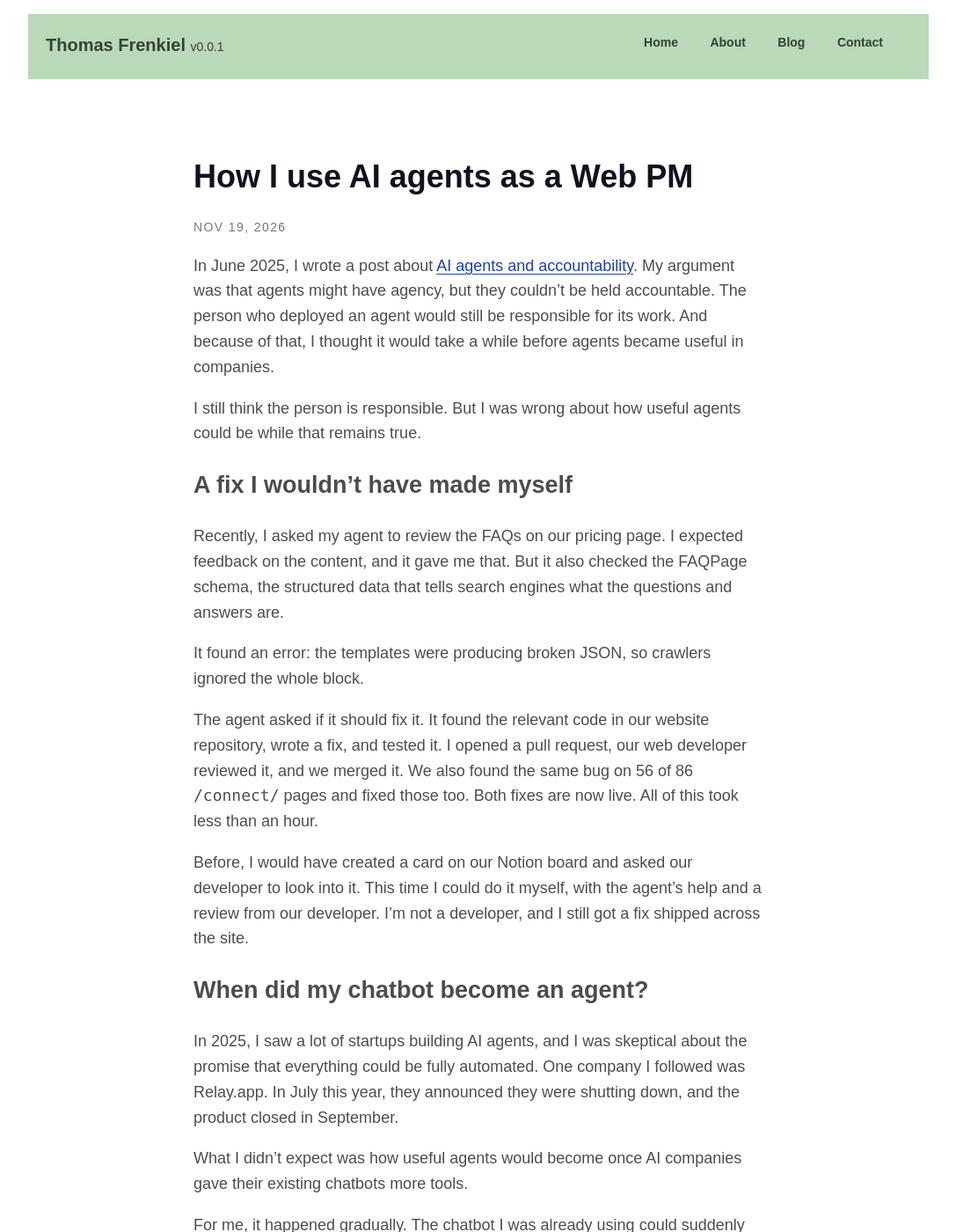
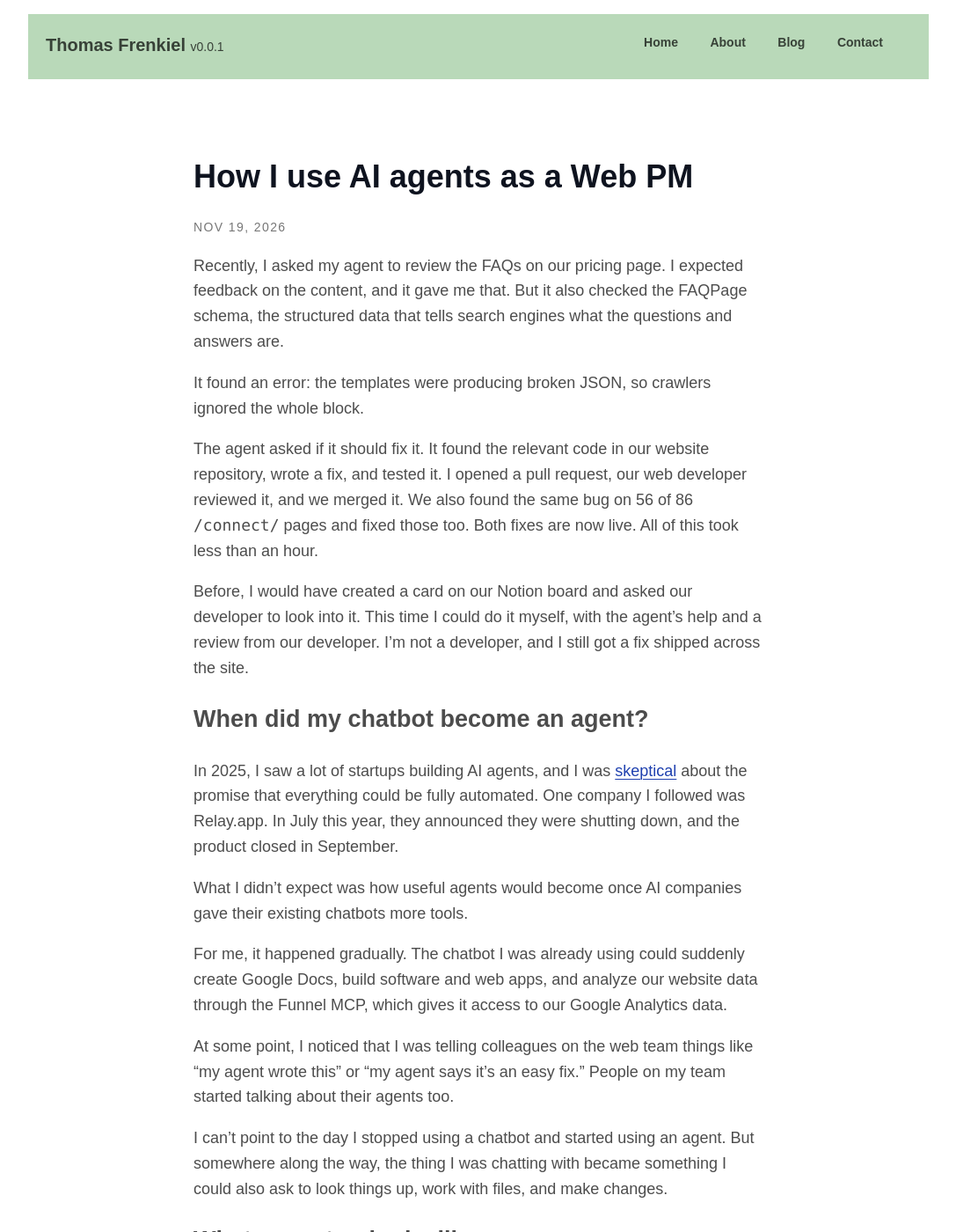
Before and after one commit to tfrenkiel040/website, a Jekyll site: the page built from _posts/2026-11-19-ai-agents-i-changed-my-mind.md, in a window 1280 px wide and 1400 px high. Shown: the whole window at 88% size, without its empty margins (96-1183 px from the left). Built offline with Jekyll 4.4.1, drawn with Linux system fonts in a browser that asks for light colours; some of the changed text lies outside the part shown.

Commit message:
Update 2026-11-19-ai-agents-i-changed-my-mind.md

```diff
--- a/_posts/2026-11-19-ai-agents-i-changed-my-mind.md
+++ b/_posts/2026-11-19-ai-agents-i-changed-my-mind.md
@@ -7,12 +7,6 @@ permalink: /ai/2026/11/19/how-i-use-ai-agents-as-a-web-pm.html
 redirect_from:
   - /ai/2026/11/19/ai-agents-i-changed-my-mind.html
 ---
-
-In June 2025, I wrote a post about [AI agents and accountability](/ai/2025/06/14/ai-agents-accountability.html). My argument was that agents might have agency, but they couldn't be held accountable. The person who deployed an agent would still be responsible for its work. And because of that, I thought it would take a while before agents became useful in companies.
-
-I still think the person is responsible. But I was wrong about how useful agents could be while that remains true.
-
-## A fix I wouldn't have made myself
 
 Recently, I asked my agent to review the FAQs on our pricing page. I expected feedback on the content, and it gave me that. But it also checked the FAQPage schema, the structured data that tells search engines what the questions and answers are.
 
@@ -24,7 +18,7 @@ Before, I would have created a card on our Notion board and asked our developer
 
 ## When did my chatbot become an agent?
 
-In 2025, I saw a lot of startups building AI agents, and I was skeptical about the promise that everything could be fully automated. One company I followed was Relay.app. In July this year, they announced they were shutting down, and the product closed in September.
+In 2025, I saw a lot of startups building AI agents, and I was [skeptical](/ai/2025/06/14/ai-agents-accountability.html) about the promise that everything could be fully automated. One company I followed was Relay.app. In July this year, they announced they were shutting down, and the product closed in September.
 
 What I didn't expect was how useful agents would become once AI companies gave their existing chatbots more tools.
 
@@ -66,14 +60,12 @@ You don't need to recreate all of this at once. A useful starting point could be
 
 ## So what about accountability?
 
-I think my original concern still applies. The agent can't be accountable for a change to our website. I can, and so can the people who review and merge the work.
-
-But I had imagined that this would prevent agents from being useful. I now think I was looking at the wrong model of how people would work with them.
+An agent can't be accountable for a change to our website. I can, and so can the people who review and merge the work.
 
 In my experience, agents aren't doing most of their work fully autonomously. It's more like each person has one or a few agents helping them, a bit like having a small team of very smart and capable juniors. They can research, draft, analyze, and make changes. The employee still reviews the work and decides whether to share it, use the copy, or merge the code.
 
 Sometimes my agent is a bit too eager: I ask a question, and it starts doing things when I only wanted an answer.
 
-I'm very happy with the setup. My agent knows the context of my work, helps me do things I couldn't do on my own, and leaves me in charge of the result. That is a much more useful agent than the one I imagined in 2025.
+I'm very happy with the setup. My agent knows the context of my work, helps me do things I couldn't do on my own, and leaves me in charge of the result.
 
 How are you using agents in your work? And what can you do now that you couldn't do before? I'd love to hear about it. Feel free to reach out to me on [LinkedIn](https://www.linkedin.com/in/thomasfrenkiel/).
```
